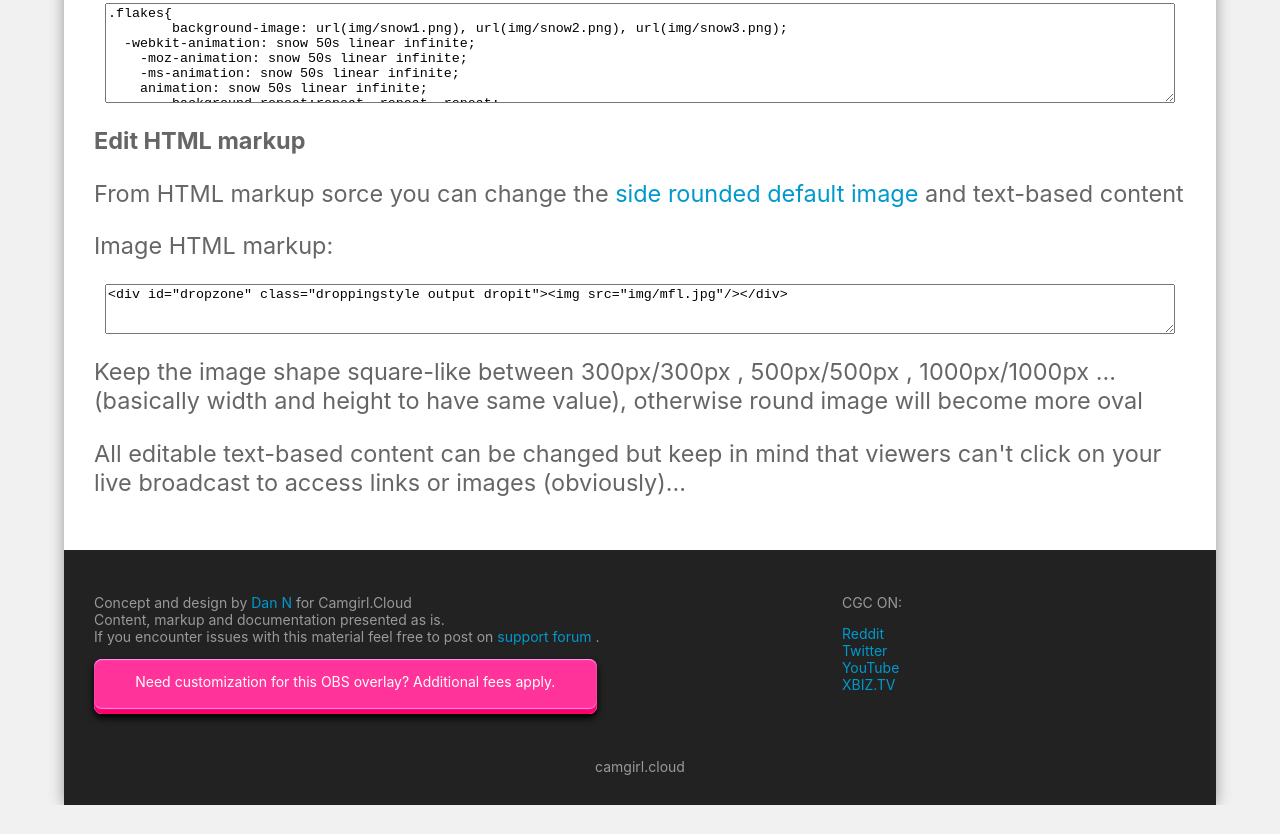
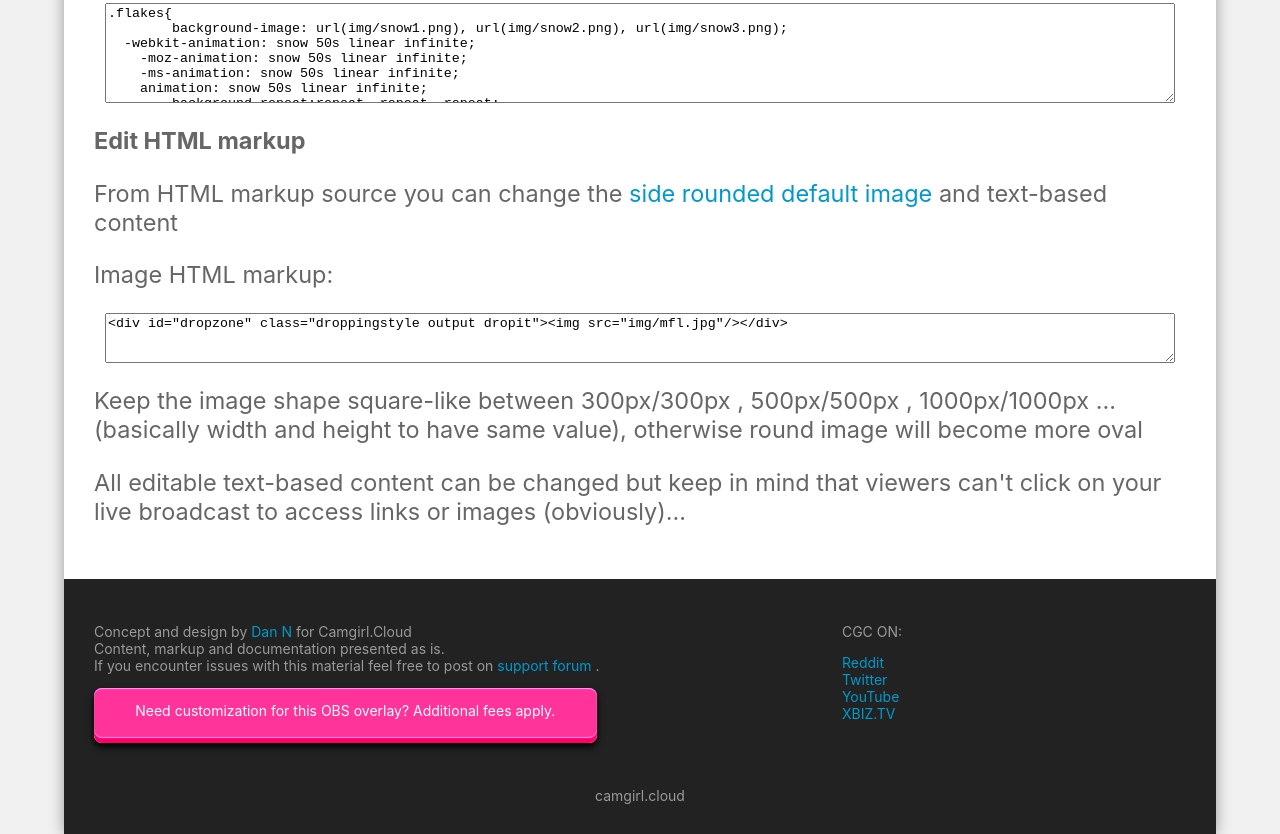
Before and after one commit to cssmfc/camgirl-obs, a plain HTML site: page obs_overlays/obs_overlay_brb_winter/info/index.html in a window 1280 px wide. Shown: the part 6600-7434 px from the top of the page. Before the commit the page ends 7405 px from the top, so only its background shows below. Drawn offline with Linux system fonts and the light colour scheme.

Commit message:
Update index.html

```diff
--- a/obs_overlays/obs_overlay_brb_winter/info/index.html
+++ b/obs_overlays/obs_overlay_brb_winter/info/index.html
@@ -350,7 +350,7 @@ a.mdonly, a.mdonly:visited{display:block;width:70px;height:90px;padding:1em .5em
 	background-repeat:repeat, repeat, repeat;
 	}</textarea>
     <p><strong>Edit HTML markup</strong></p>
-    <p>From HTML markup sorce you can change the <a href="../img/mfl.jpg" target="_blank">side rounded default image</a> and text-based content</p>
+    <p>From HTML markup source you can change the <a href="../img/mfl.jpg" target="_blank">side rounded default image</a> and text-based content</p>
     <p>Image HTML markup: </p>
      <textarea class="smaller" spellcheck="false">&lt;div id=&quot;dropzone&quot; class=&quot;droppingstyle output dropit&quot;&gt;&lt;img src=&quot;img/mfl.jpg&quot;/&gt;&lt;/div&gt;</textarea>
      <p>Keep the image shape square-like between 300px/300px , 500px/500px , 1000px/1000px ... (basically width and height to have same value), otherwise round image will become more oval</p>
```
